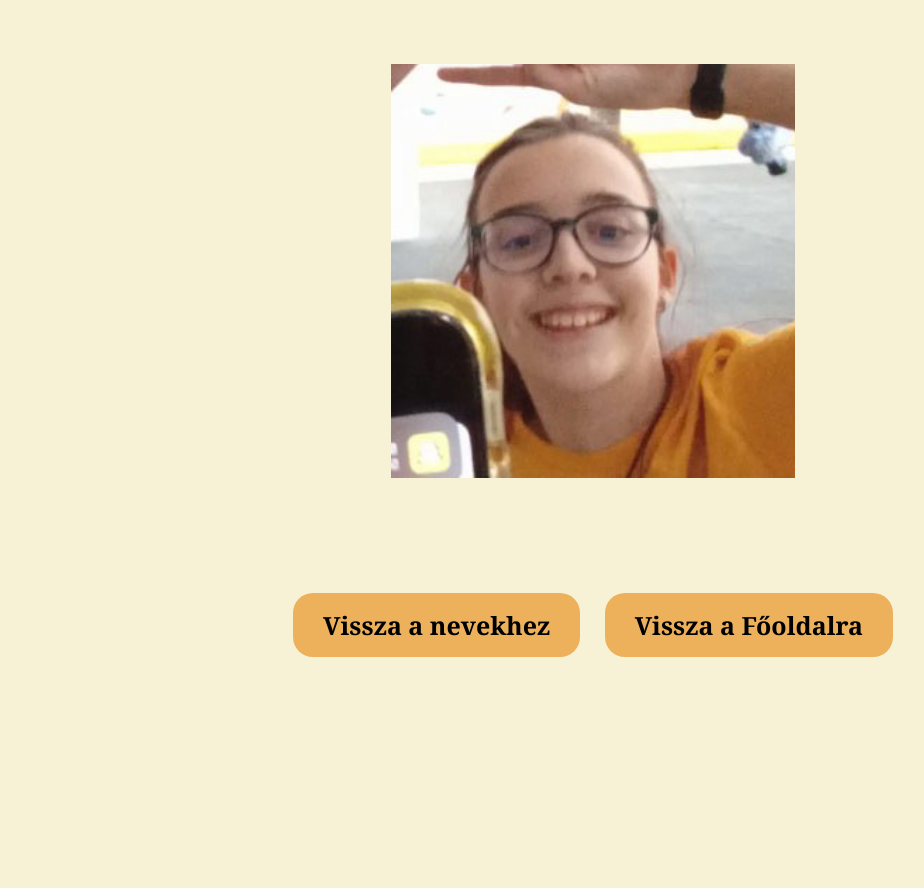
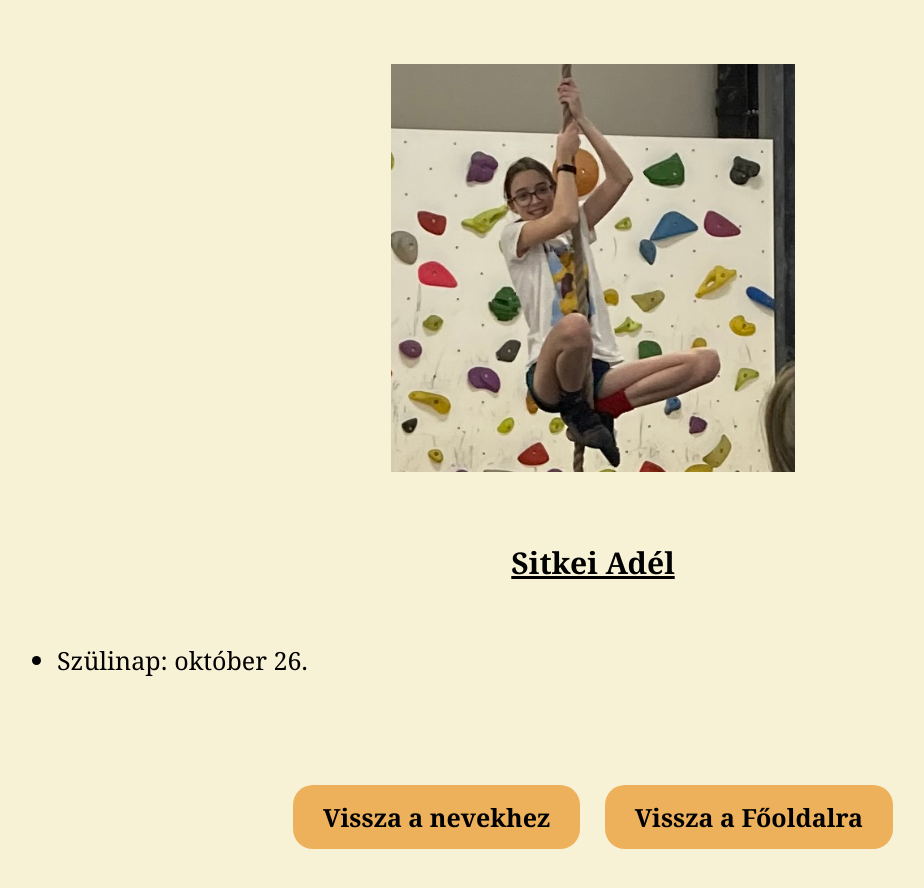
Before and after one commit to lilianatoth/weboldal, a plain HTML site: page nevek/Adel.html in a window 1280 px wide. Shown: the whole page, without its empty margins (47-971 px from the left). Before the commit the page ends 800 px from the top, so only its background shows below. Drawn offline with Linux system fonts and the light colour scheme.

Commit message:
szülinapok

```diff
--- a/nevek/Adel.html
+++ b/nevek/Adel.html
@@ -6,8 +6,16 @@
     <title>Adél</title>
 </head>
 <body>
-    <img src="Adél.png" alt="">
+    <img src="Adél2.png" alt="">
     <link rel="stylesheet" href="style.css">
+
+    <h2>
+        Sitkei Adél
+    </h2>
+    <ul>
+        <li>Szülinap: október 26.</li>
+    </ul>
+
 
     <h1>
         <a href="./nevek.html">Vissza a nevekhez</a>
--- a/nevek/style.css
+++ b/nevek/style.css
@@ -27,3 +27,13 @@ h1 {
     text-align: center;
     padding: 5%;
 }
+
+h2 {
+    font-size: 30px;
+    text-decoration: underline;
+}
+
+ul {
+    text-align: left;
+    font-size: 25px;
+}
```
Also changed, not shown: nevek/Berci.html (+5 -0 lines), nevek/Bori.html (+5 -0 lines), nevek/Hanna.html (+5 -0 lines), nevek/K-Bence.html (+5 -0 lines), nevek/Lili.html (+5 -0 lines), nevek/Napsi.html (+6 -0 lines), nevek/Naraa.html (+5 -0 lines), nevek/Sz-Bence.html (+5 -0 lines), nevek/Zselyke.html (+5 -0 lines), nevek/nevek.html (+1 -1 lines), nevek/Adél.png (deleted), nevek/Adél2.png (added).
